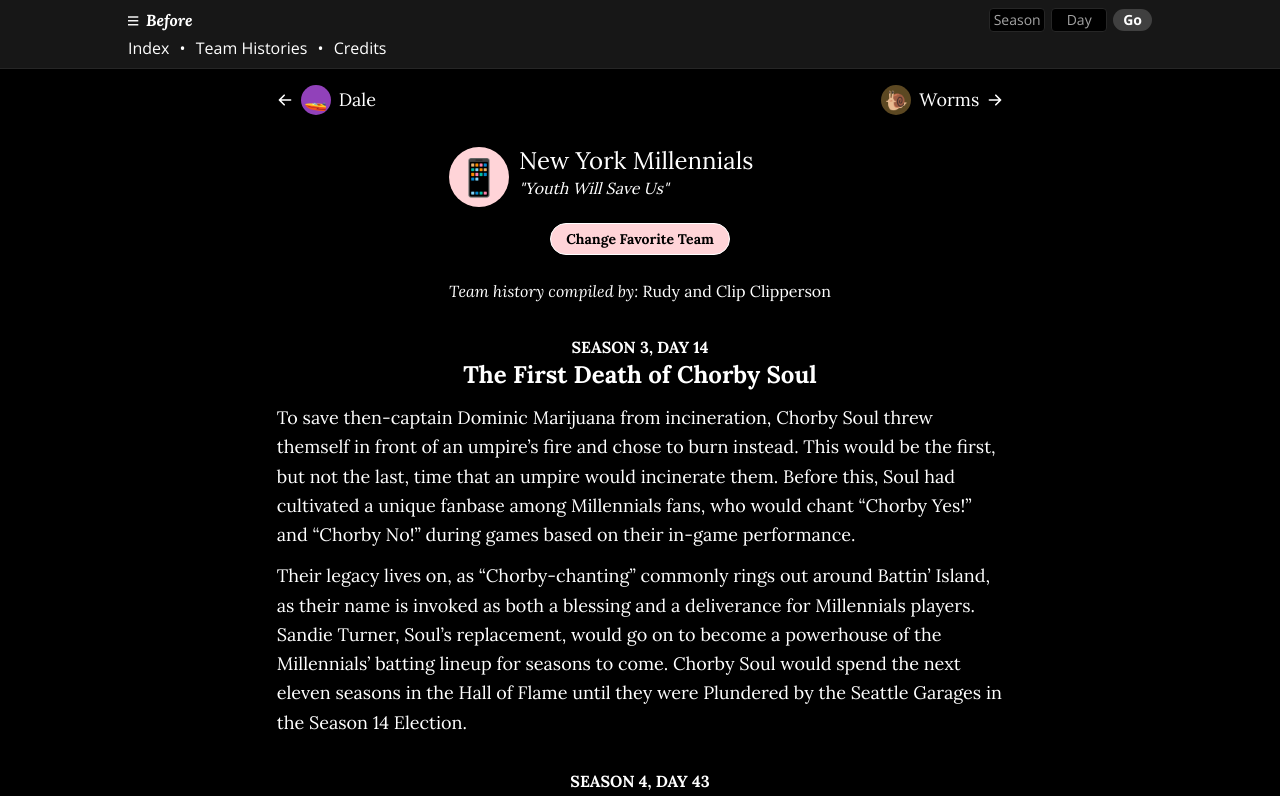
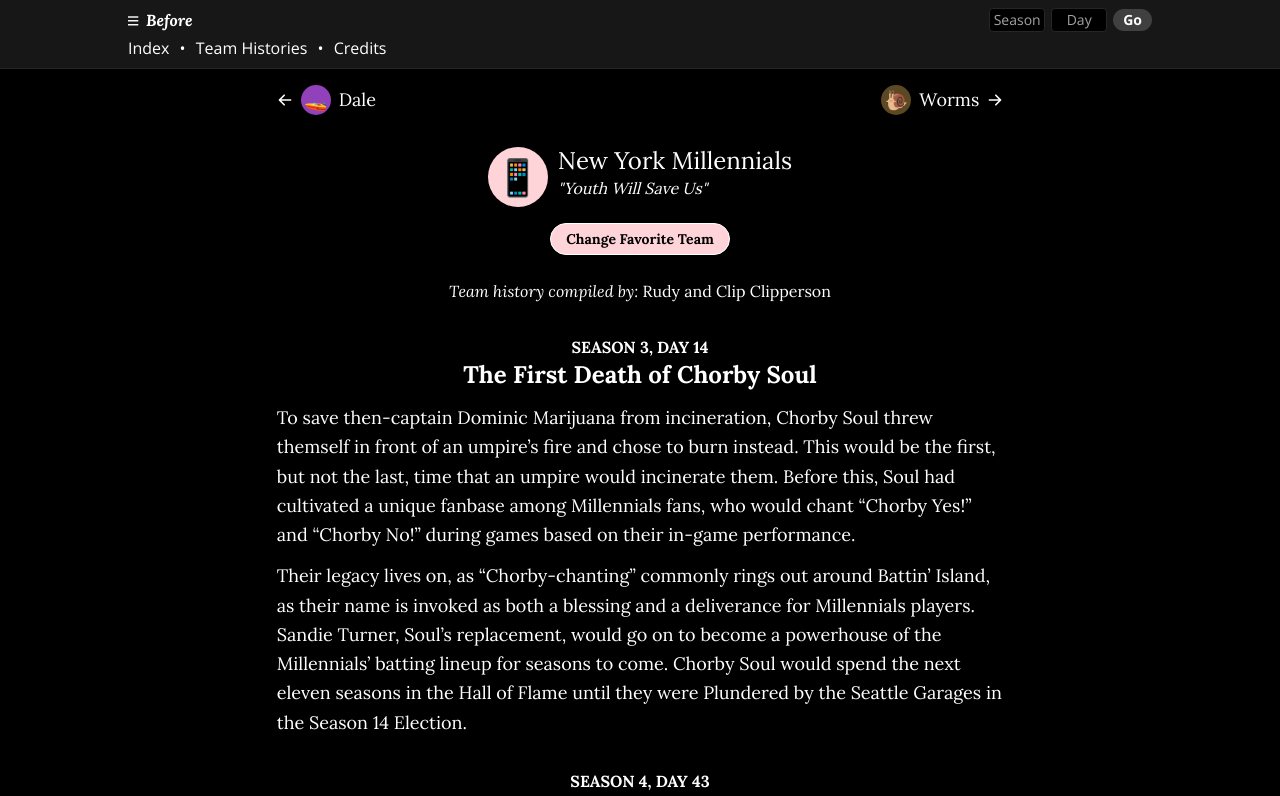
Before and after one commit to iliana/before, a Next.js app: page /histories/millennials in a window 1280 px wide. Shown: the top 796 px of the page. Built offline with nearby package versions, Linux system fonts and the light colour scheme.

Commit message:
fix centering of team titles

```diff
--- a/components/histories.jsx
+++ b/components/histories.jsx
@@ -34,7 +34,7 @@ export function History({ authors, children }) {
         </div>
       </div>
       <div className="tw-font-client-serif tw-w-96 tw-max-w-max tw-mx-auto tw-my-6 lg:tw-my-8 tw-text-center">
-        <div className="tw-flex tw-gap-x-2.5 tw-text-left">
+        <div className="tw-flex tw-justify-center tw-gap-x-2.5 tw-text-left">
           <TeamIcon size="teamCard" emoji={team.emoji} color={team.mainColor} />
           <div>
             <h2 className="tw-text-[1.375rem] tw-leading-[1.65rem] lg:tw-text-2xl lg:tw-leading-[1.8rem]">
```
